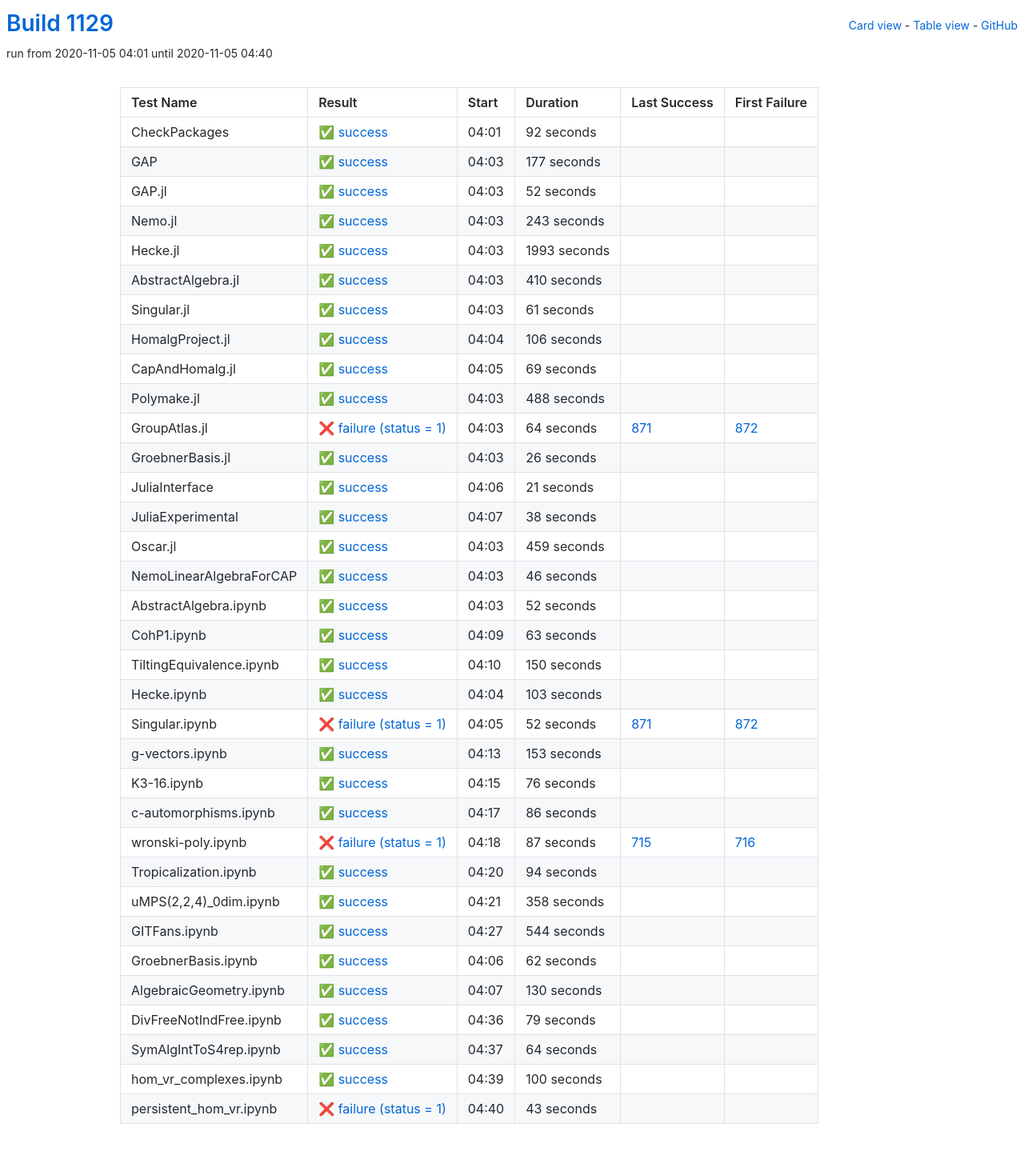
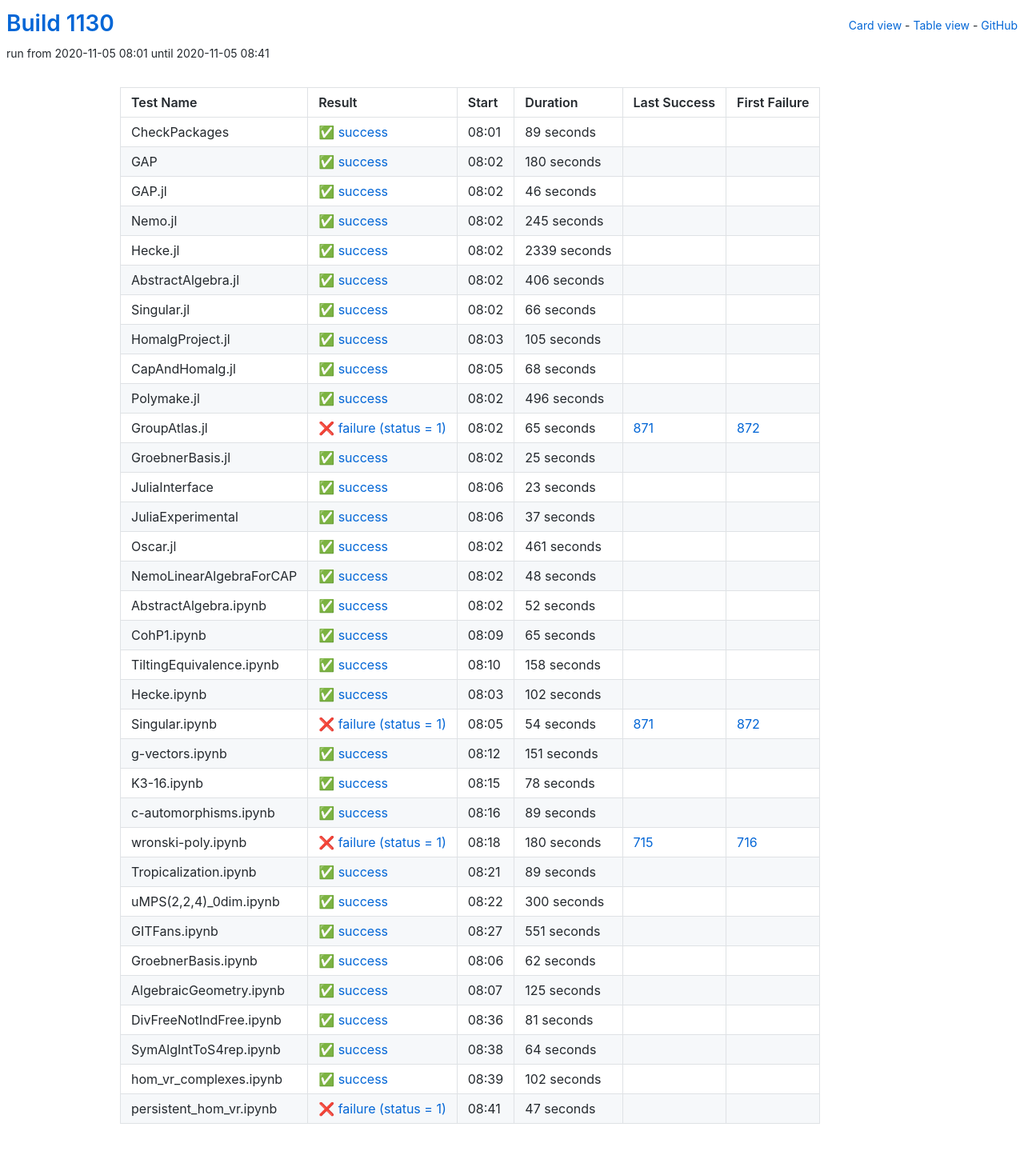
Before and after one commit to oscar-system/oscar-ci-status-stable, a Jekyll site: the page built from table.html, in a window 1280 px wide. Shown: the whole page at 80% size. Built offline with Jekyll 4.4.1, drawn with Linux system fonts in a browser that asks for light colours.

Commit message:
Build #1130

```diff
--- a/_data/ci.yml
+++ b/_data/ci.yml
@@ -1,6 +1,6 @@
 ---
-build: 1129
-build_url: https://oscarci.mathematik.uni-kl.de/job/oscar-stable/1129/
+build: 1130
+build_url: https://oscarci.mathematik.uni-kl.de/job/oscar-stable/1130/
 job: oscar-stable
 organization: oscar-system
 repo: oscar-ci-status-stable
@@ -8,188 +8,32 @@ repourl: https://github.com/oscar-system/oscar-ci-status-stable
 tests:
 - name: CheckPackages
   id: checkpackages
-  log: https://oscarci.mathematik.uni-kl.de/job/oscar-stable/1129/artifact/logs/build-1129/CheckPackages.log
-  start: 2020-11-05 04:01
+  log: https://oscarci.mathematik.uni-kl.de/job/oscar-stable/1130/artifact/logs/build-1130/CheckPackages.log
+  start: 2020-11-05 08:01
   success: true
   exitcode: 0
   status: success
-  duration: 92
+  duration: 89
   last_success: false
   last_success_url:
   first_failure: false
   first_failure_url:
 - name: GAP
   id: gap
-  log: https://oscarci.mathematik.uni-kl.de/job/oscar-stable/1129/artifact/logs/build-1129/GAP.log
-  start: 2020-11-05 04:03
+  log: https://oscarci.mathematik.uni-kl.de/job/oscar-stable/1130/artifact/logs/build-1130/GAP.log
+  start: 2020-11-05 08:02
   success: true
   exitcode: 0
   status: success
-  duration: 177
+  duration: 180
   last_success: false
   last_success_url:
   first_failure: false
   first_failure_url:
 - name: GAP.jl
   id: gap-jl
-  log: https://oscarci.mathematik.uni-kl.de/job/oscar-stable/1129/artifact/logs/build-1129/GAP.jl.log
-  start: 2020-11-05 04:03
-  success: true
-  exitcode: 0
-  status: success
-  duration: 52
-  last_success: false
-  last_success_url:
-  first_failure: false
-  first_failure_url:
-- name: Nemo.jl
-  id: nemo-jl
-  log: https://oscarci.mathematik.uni-kl.de/job/oscar-stable/1129/artifact/logs/build-1129/Nemo.jl.log
-  start: 2020-11-05 04:03
-  success: true
-  exitcode: 0
-  status: success
-  duration: 243
-  last_success: false
-  last_success_url:
-  first_failure: false
-  first_failure_url:
-- name: Hecke.jl
-  id: hecke-jl
-  log: https://oscarci.mathematik.uni-kl.de/job/oscar-stable/1129/artifact/logs/build-1129/Hecke.jl.log
-  start: 2020-11-05 04:03
-  success: true
-  exitcode: 0
-  status: success
-  duration: 1993
-  last_success: false
-  last_success_url:
-  first_failure: false
-  first_failure_url:
-- name: AbstractAlgebra.jl
-  id: abstractalgebra-jl
-  log: https://oscarci.mathematik.uni-kl.de/job/oscar-stable/1129/artifact/logs/build-1129/AbstractAlgebra.jl.log
-  start: 2020-11-05 04:03
-  success: true
-  exitcode: 0
-  status: success
-  duration: 410
-  last_success: false
-  last_success_url:
-  first_failure: false
-  first_failure_url:
-- name: Singular.jl
-  id: singular-jl
-  log: https://oscarci.mathematik.uni-kl.de/job/oscar-stable/1129/artifact/logs/build-1129/Singular.jl.log
-  start: 2020-11-05 04:03
-  success: true
-  exitcode: 0
-  status: success
-  duration: 61
-  last_success: false
-  last_success_url:
-  first_failure: false
-  first_failure_url:
-- name: HomalgProject.jl
-  id: homalgproject-jl
-  log: https://oscarci.mathematik.uni-kl.de/job/oscar-stable/1129/artifact/logs/build-1129/HomalgProject.jl.log
-  start: 2020-11-05 04:04
-  success: true
-  exitcode: 0
-  status: success
-  duration: 106
-  last_success: false
-  last_success_url:
-  first_failure: false
-  first_failure_url:
-- name: CapAndHomalg.jl
-  id: capandhomalg-jl
-  log: https://oscarci.mathematik.uni-kl.de/job/oscar-stable/1129/artifact/logs/build-1129/CapAndHomalg.jl.log
-  start: 2020-11-05 04:05
-  success: true
-  exitcode: 0
-  status: success
-  duration: 69
-  last_success: false
-  last_success_url:
-  first_failure: false
-  first_failure_url:
-- name: Polymake.jl
-  id: polymake-jl
-  log: https://oscarci.mathematik.uni-kl.de/job/oscar-stable/1129/artifact/logs/build-1129/Polymake.jl.log
-  start: 2020-11-05 04:03
-  success: true
-  exitcode: 0
-  status: success
-  duration: 488
-  last_success: false
-  last_success_url:
-  first_failure: false
-  first_failure_url:
-- name: GroupAtlas.jl
-  id: groupatlas-jl
-  log: https://oscarci.mathematik.uni-kl.de/job/oscar-stable/1129/artifact/logs/build-1129/GroupAtlas.jl.log
-  start: 2020-11-05 04:03
-  success: false
-  exitcode: 1
-  status: failure
-  duration: 64
-  last_success: 871
-  last_success_url: https://oscarci.mathematik.uni-kl.de/job/oscar-stable/871/
-  first_failure: 872
-  first_failure_url: https://oscarci.mathematik.uni-kl.de/job/oscar-stable/872/
-- name: GroebnerBasis.jl
-  id: groebnerbasis-jl
-  log: https://oscarci.mathematik.uni-kl.de/job/oscar-stable/1129/artifact/logs/build-1129/GroebnerBasis.jl.log
-  start: 2020-11-05 04:03
-  success: true
-  exitcode: 0
-  status: success
-  duration: 26
-  last_success: false
-  last_success_url:
-  first_failure: false
-  first_failure_url:
-- name: JuliaInterface
-  id: juliainterface
-  log: https://oscarci.mathematik.uni-kl.de/job/oscar-stable/1129/artifact/logs/build-1129/JuliaInterface.log
-  start: 2020-11-05 04:06
-  success: true
-  exitcode: 0
-  status: success
-  duration: 21
-  last_success: false
-  last_success_url:
-  first_failure: false
-  first_failure_url:
-- name: JuliaExperimental
-  id: juliaexperimental
-  log: https://oscarci.mathematik.uni-kl.de/job/oscar-stable/1129/artifact/logs/build-1129/JuliaExperimental.log
-  start: 2020-11-05 04:07
-  success: true
-  exitcode: 0
-  status: success
-  duration: 38
-  last_success: false
-  last_success_url:
-  first_failure: false
-  first_failure_url:
-- name: Oscar.jl
-  id: oscar-jl
-  log: https://oscarci.mathematik.uni-kl.de/job/oscar-stable/1129/artifact/logs/build-1129/Oscar.jl.log
-  start: 2020-11-05 04:03
-  success: true
-  exitcode: 0
-  status: success
-  duration: 459
-  last_success: false
-  last_success_url:
-  first_failure: false
-  first_failure_url:
-- name: NemoLinearAlgebraForCAP
-  id: nemolinearalgebraforcap
-  log: https://oscarci.mathematik.uni-kl.de/job/oscar-stable/1129/artifact/logs/build-1129/NemoLinearAlgebraForCAP.log
-  start: 2020-11-05 04:03
+  log: https://oscarci.mathematik.uni-kl.de/job/oscar-stable/1130/artifact/logs/build-1130/GAP.jl.log
+  start: 2020-11-05 08:02
   success: true
   exitcode: 0
   status: success
@@ -198,10 +42,166 @@ tests:
   last_success_url:
   first_failure: false
   first_failure_url:
+- name: Nemo.jl
+  id: nemo-jl
+  log: https://oscarci.mathematik.uni-kl.de/job/oscar-stable/1130/artifact/logs/build-1130/Nemo.jl.log
+  start: 2020-11-05 08:02
+  success: true
+  exitcode: 0
+  status: success
+  duration: 245
+  last_success: false
+  last_success_url:
+  first_failure: false
+  first_failure_url:
+- name: Hecke.jl
+  id: hecke-jl
+  log: https://oscarci.mathematik.uni-kl.de/job/oscar-stable/1130/artifact/logs/build-1130/Hecke.jl.log
+  start: 2020-11-05 08:02
+  success: true
+  exitcode: 0
+  status: success
+  duration: 2339
+  last_success: false
+  last_success_url:
+  first_failure: false
+  first_failure_url:
+- name: AbstractAlgebra.jl
+  id: abstractalgebra-jl
+  log: https://oscarci.mathematik.uni-kl.de/job/oscar-stable/1130/artifact/logs/build-1130/AbstractAlgebra.jl.log
+  start: 2020-11-05 08:02
+  success: true
+  exitcode: 0
+  status: success
+  duration: 406
+  last_success: false
+  last_success_url:
+  first_failure: false
+  first_failure_url:
+- name: Singular.jl
+  id: singular-jl
+  log: https://oscarci.mathematik.uni-kl.de/job/oscar-stable/1130/artifact/logs/build-1130/Singular.jl.log
+  start: 2020-11-05 08:02
+  success: true
+  exitcode: 0
+  status: success
+  duration: 66
+  last_success: false
+  last_success_url:
+  first_failure: false
+  first_failure_url:
+- name: HomalgProject.jl
+  id: homalgproject-jl
+  log: https://oscarci.mathematik.uni-kl.de/job/oscar-stable/1130/artifact/logs/build-1130/HomalgProject.jl.log
+  start: 2020-11-05 08:03
+  success: true
+  exitcode: 0
+  status: success
+  duration: 105
+  last_success: false
+  last_success_url:
+  first_failure: false
+  first_failure_url:
+- name: CapAndHomalg.jl
+  id: capandhomalg-jl
+  log: https://oscarci.mathematik.uni-kl.de/job/oscar-stable/1130/artifact/logs/build-1130/CapAndHomalg.jl.log
+  start: 2020-11-05 08:05
+  success: true
+  exitcode: 0
+  status: success
+  duration: 68
+  last_success: false
+  last_success_url:
+  first_failure: false
+  first_failure_url:
+- name: Polymake.jl
+  id: polymake-jl
+  log: https://oscarci.mathematik.uni-kl.de/job/oscar-stable/1130/artifact/logs/build-1130/Polymake.jl.log
+  start: 2020-11-05 08:02
+  success: true
+  exitcode: 0
+  status: success
+  duration: 496
+  last_success: false
+  last_success_url:
+  first_failure: false
+  first_failure_url:
+- name: GroupAtlas.jl
+  id: groupatlas-jl
+  log: https://oscarci.mathematik.uni-kl.de/job/oscar-stable/1130/artifact/logs/build-1130/GroupAtlas.jl.log
+  start: 2020-11-05 08:02
+  success: false
+  exitcode: 1
+  status: failure
+  duration: 65
+  last_success: 871
+  last_success_url: https://oscarci.mathematik.uni-kl.de/job/oscar-stable/871/
+  first_failure: 872
+  first_failure_url: https://oscarci.mathematik.uni-kl.de/job/oscar-stable/872/
+- name: GroebnerBasis.jl
+  id: groebnerbasis-jl
+  log: https://oscarci.mathematik.uni-kl.de/job/oscar-stable/1130/artifact/logs/build-1130/GroebnerBasis.jl.log
+  start: 2020-11-05 08:02
+  success: true
+  exitcode: 0
+  status: success
+  duration: 25
+  last_success: false
+  last_success_url:
+  first_failure: false
+  first_failure_url:
+- name: JuliaInterface
+  id: juliainterface
+  log: https://oscarci.mathematik.uni-kl.de/job/oscar-stable/1130/artifact/logs/build-1130/JuliaInterface.log
+  start: 2020-11-05 08:06
+  success: true
+  exitcode: 0
+  status: success
+  duration: 23
+  last_success: false
+  last_success_url:
+  first_failure: false
+  first_failure_url:
+- name: JuliaExperimental
+  id: juliaexperimental
+  log: https://oscarci.mathematik.uni-kl.de/job/oscar-stable/1130/artifact/logs/build-1130/JuliaExperimental.log
+  start: 2020-11-05 08:06
+  success: true
+  exitcode: 0
+  status: success
+  duration: 37
+  last_success: false
+  last_success_url:
+  first_failure: false
+  first_failure_url:
+- name: Oscar.jl
+  id: oscar-jl
+  log: https://oscarci.mathematik.uni-kl.de/job/oscar-stable/1130/artifact/logs/build-1130/Oscar.jl.log
+  start: 2020-11-05 08:02
+  success: true
+  exitcode: 0
+  status: success
+  duration: 461
+  last_success: false
+  last_success_url:
+  first_failure: false
+  first_failure_url:
+- name: NemoLinearAlgebraForCAP
+  id: nemolinearalgebraforcap
+  log: https://oscarci.mathematik.uni-kl.de/job/oscar-stable/1130/artifact/logs/build-1130/NemoLinearAlgebraForCAP.log
+  start: 2020-11-05 08:02
+  success: true
+  exitcode: 0
+  status: success
+  duration: 48
+  last_success: false
+  last_success_url:
+  first_failure: false
+  first_failure_url:
 - name: AbstractAlgebra.ipynb
   id: abstractalgebra-ipynb
-  log: https://oscarci.mathematik.uni-kl.de/job/oscar-stable/1129/artifact/logs/build-1129/AbstractAlgebra.ipynb.log
-  start: 2020-11-05 04:03
+  log: https://oscarci.mathematik.uni-kl.de/job/oscar-stable/1130/artifact/logs/build-1130/AbstractAlgebra.ipynb.log
+  start: 2020-11-05 08:02
   success: true
   exitcode: 0
   status: success
@@ -212,140 +212,140 @@ tests:
   first_failure_url:
 - name: CohP1.ipynb
   id: cohp1-ipynb
-  log: https://oscarci.mathematik.uni-kl.de/job/oscar-stable/1129/artifact/logs/build-1129/CohP1.ipynb.log
-  start: 2020-11-05 04:09
+  log: https://oscarci.mathematik.uni-kl.de/job/oscar-stable/1130/artifact/logs/build-1130/CohP1.ipynb.log
+  start: 2020-11-05 08:09
   success: true
   exitcode: 0
   status: success
-  duration: 63
+  duration: 65
   last_success: false
   last_success_url:
   first_failure: false
   first_failure_url:
 - name: TiltingEquivalence.ipynb
   id: tiltingequivalence-ipynb
-  log: https://oscarci.mathematik.uni-kl.de/job/oscar-stable/1129/artifact/logs/build-1129/TiltingEquivalence.ipynb.log
-  start: 2020-11-05 04:10
+  log: https://oscarci.mathematik.uni-kl.de/job/oscar-stable/1130/artifact/logs/build-1130/TiltingEquivalence.ipynb.log
+  start: 2020-11-05 08:10
   success: true
   exitcode: 0
   status: success
-  duration: 150
+  duration: 158
   last_success: false
   last_success_url:
   first_failure: false
   first_failure_url:
 - name: Hecke.ipynb
   id: hecke-ipynb
-  log: https://oscarci.mathematik.uni-kl.de/job/oscar-stable/1129/artifact/logs/build-1129/Hecke.ipynb.log
-  start: 2020-11-05 04:04
+  log: https://oscarci.mathematik.uni-kl.de/job/oscar-stable/1130/artifact/logs/build-1130/Hecke.ipynb.log
+  start: 2020-11-05 08:03
   success: true
   exitcode: 0
   status: success
-  duration: 103
+  duration: 102
   last_success: false
   last_success_url:
   first_failure: false
   first_failure_url:
 - name: Singular.ipynb
   id: singular-ipynb
-  log: https://oscarci.mathematik.uni-kl.de/job/oscar-stable/1129/artifact/logs/build-1129/Singular.ipynb.log
-  start: 2020-11-05 04:05
+  log: https://oscarci.mathematik.uni-kl.de/job/oscar-stable/1130/artifact/logs/build-1130/Singular.ipynb.log
+  start: 2020-11-05 08:05
   success: false
   exitcode: 1
   status: failure
-  duration: 52
+  duration: 54
   last_success: 871
   last_success_url: https://oscarci.mathematik.uni-kl.de/job/oscar-stable/871/
   first_failure: 872
   first_failure_url: https://oscarci.mathematik.uni-kl.de/job/oscar-stable/872/
 - name: g-vectors.ipynb
   id: g-vectors-ipynb
-  log: https://oscarci.mathematik.uni-kl.de/job/oscar-stable/1129/artifact/logs/build-1129/g-vectors.ipynb.log
-  start: 2020-11-05 04:13
+  log: https://oscarci.mathematik.uni-kl.de/job/oscar-stable/1130/artifact/logs/build-1130/g-vectors.ipynb.log
+  start: 2020-11-05 08:12
   success: true
   exitcode: 0
   status: success
-  duration: 153
+  duration: 151
   last_success: false
   last_success_url:
   first_failure: false
   first_failure_url:
 - name: K3-16.ipynb
   id: k3-16-ipynb
-  log: https://oscarci.mathematik.uni-kl.de/job/oscar-stable/1129/artifact/logs/build-1129/K3-16.ipynb.log
-  start: 2020-11-05 04:15
+  log: https://oscarci.mathematik.uni-kl.de/job/oscar-stable/1130/artifact/logs/build-1130/K3-16.ipynb.log
+  start: 2020-11-05 08:15
   success: true
   exitcode: 0
   status: success
-  duration: 76
+  duration: 78
   last_success: false
   last_success_url:
   first_failure: false
   first_failure_url:
 - name: c-automorphisms.ipynb
   id: c-automorphisms-ipynb
-  log: https://oscarci.mathematik.uni-kl.de/job/oscar-stable/1129/artifact/logs/build-1129/c-automorphisms.ipynb.log
-  start: 2020-11-05 04:17
+  log: https://oscarci.mathematik.uni-kl.de/job/oscar-stable/1130/artifact/logs/build-1130/c-automorphisms.ipynb.log
+  start: 2020-11-05 08:16
   success: true
   exitcode: 0
   status: success
-  duration: 86
+  duration: 89
   last_success: false
   last_success_url:
   first_failure: false
   first_failure_url:
 - name: wronski-poly.ipynb
   id: wronski-poly-ipynb
-  log: https://oscarci.mathematik.uni-kl.de/job/oscar-stable/1129/artifact/logs/build-1129/wronski-poly.ipynb.log
-  start: 2020-11-05 04:18
+  log: https://oscarci.mathematik.uni-kl.de/job/oscar-stable/1130/artifact/logs/build-1130/wronski-poly.ipynb.log
+  start: 2020-11-05 08:18
   success: false
   exitcode: 1
   status: failure
-  duration: 87
+  duration: 180
   last_success: 715
   last_success_url: https://oscarci.mathematik.uni-kl.de/job/oscar-stable/715/
   first_failure: 716
   first_failure_url: https://oscarci.mathematik.uni-kl.de/job/oscar-stable/716/
 - name: Tropicalization.ipynb
   id: tropicalization-ipynb
-  log: https://oscarci.mathematik.uni-kl.de/job/oscar-stable/1129/artifact/logs/build-1129/Tropicalization.ipynb.log
-  start: 2020-11-05 04:20
+  log: https://oscarci.mathematik.uni-kl.de/job/oscar-stable/1130/artifact/logs/build-1130/Tropicalization.ipynb.log
+  start: 2020-11-05 08:21
   success: true
   exitcode: 0
   status: success
-  duration: 94
+  duration: 89
   last_success: false
   last_success_url:
   first_failure: false
   first_failure_url:
 - name: uMPS(2,2,4)_0dim.ipynb
   id: umps-2-2-4-0dim-ipynb
-  log: https://oscarci.mathematik.uni-kl.de/job/oscar-stable/1129/artifact/logs/build-1129/uMPS-2-2-4-_0dim.ipynb.log
-  start: 2020-11-05 04:21
+  log: https://oscarci.mathematik.uni-kl.de/job/oscar-stable/1130/artifact/logs/build-1130/uMPS-2-2-4-_0dim.ipynb.log
+  start: 2020-11-05 08:22
   success: true
   exitcode: 0
   status: success
-  duration: 358
+  duration: 300
   last_success: false
   last_success_url:
   first_failure: false
   first_failure_url:
 - name: GITFans.ipynb
   id: gitfans-ipynb
-  log: https://oscarci.mathematik.uni-kl.de/job/oscar-stable/1129/artifact/logs/build-1129/GITFans.ipynb.log
-  start: 2020-11-05 04:27
+  log: https://oscarci.mathematik.uni-kl.de/job/oscar-stable/1130/artifact/logs/build-1130/GITFans.ipynb.log
+  start: 2020-11-05 08:27
   success: true
   exitcode: 0
   status: success
-  duration: 544
+  duration: 551
   last_success: false
   last_success_url:
   first_failure: false
   first_failure_url:
 - name: GroebnerBasis.ipynb
   id: groebnerbasis-ipynb
-  log: https://oscarci.mathematik.uni-kl.de/job/oscar-stable/1129/artifact/logs/build-1129/GroebnerBasis.ipynb.log
-  start: 2020-11-05 04:06
+  log: https://oscarci.mathematik.uni-kl.de/job/oscar-stable/1130/artifact/logs/build-1130/GroebnerBasis.ipynb.log
+  start: 2020-11-05 08:06
   success: true
   exitcode: 0
   status: success
@@ -356,32 +356,32 @@ tests:
   first_failure_url:
 - name: AlgebraicGeometry.ipynb
   id: algebraicgeometry-ipynb
-  log: https://oscarci.mathematik.uni-kl.de/job/oscar-stable/1129/artifact/logs/build-1129/AlgebraicGeometry.ipynb.log
-  start: 2020-11-05 04:07
+  log: https://oscarci.mathematik.uni-kl.de/job/oscar-stable/1130/artifact/logs/build-1130/AlgebraicGeometry.ipynb.log
+  start: 2020-11-05 08:07
   success: true
   exitcode: 0
   status: success
-  duration: 130
+  duration: 125
   last_success: false
   last_success_url:
   first_failure: false
   first_failure_url:
 - name: DivFreeNotIndFree.ipynb
   id: divfreenotindfree-ipynb
-  log: https://oscarci.mathematik.uni-kl.de/job/oscar-stable/1129/artifact/logs/build-1129/DivFreeNotIndFree.ipynb.log
-  start: 2020-11-05 04:36
+  log: https://oscarci.mathematik.uni-kl.de/job/oscar-stable/1130/artifact/logs/build-1130/DivFreeNotIndFree.ipynb.log
+  start: 2020-11-05 08:36
   success: true
   exitcode: 0
   status: success
-  duration: 79
+  duration: 81
   last_success: false
   last_success_url:
   first_failure: false
   first_failure_url:
 - name: SymAlgIntToS4rep.ipynb
   id: symalginttos4rep-ipynb
-  log: https://oscarci.mathematik.uni-kl.de/job/oscar-stable/1129/artifact/logs/build-1129/SymAlgIntToS4rep.ipynb.log
-  start: 2020-11-05 04:37
+  log: https://oscarci.mathematik.uni-kl.de/job/oscar-stable/1130/artifact/logs/build-1130/SymAlgIntToS4rep.ipynb.log
+  start: 2020-11-05 08:38
   success: true
   exitcode: 0
   status: success
@@ -392,24 +392,24 @@ tests:
   first_failure_url:
 - name: hom_vr_complexes.ipynb
   id: hom-vr-complexes-ipynb
-  log: https://oscarci.mathematik.uni-kl.de/job/oscar-stable/1129/artifact/logs/build-1129/hom_vr_complexes.ipynb.log
-  start: 2020-11-05 04:39
+  log: https://oscarci.mathematik.uni-kl.de/job/oscar-stable/1130/artifact/logs/build-1130/hom_vr_complexes.ipynb.log
+  start: 2020-11-05 08:39
   success: true
   exitcode: 0
   status: success
-  duration: 100
+  duration: 102
   last_success: false
   last_success_url:
   first_failure: false
   first_failure_url:
 - name: persistent_hom_vr.ipynb
   id: persistent-hom-vr-ipynb
-  log: https://oscarci.mathematik.uni-kl.de/job/oscar-stable/1129/artifact/logs/build-1129/persistent_hom_vr.ipynb.log
-  start: 2020-11-05 04:40
+  log: https://oscarci.mathematik.uni-kl.de/job/oscar-stable/1130/artifact/logs/build-1130/persistent_hom_vr.ipynb.log
+  start: 2020-11-05 08:41
   success: false
   exitcode: 1
   status: failure
-  duration: 43
+  duration: 47
   last_success: false
   last_success_url:
   first_failure: false
```
Also changed, not shown: README.md.
